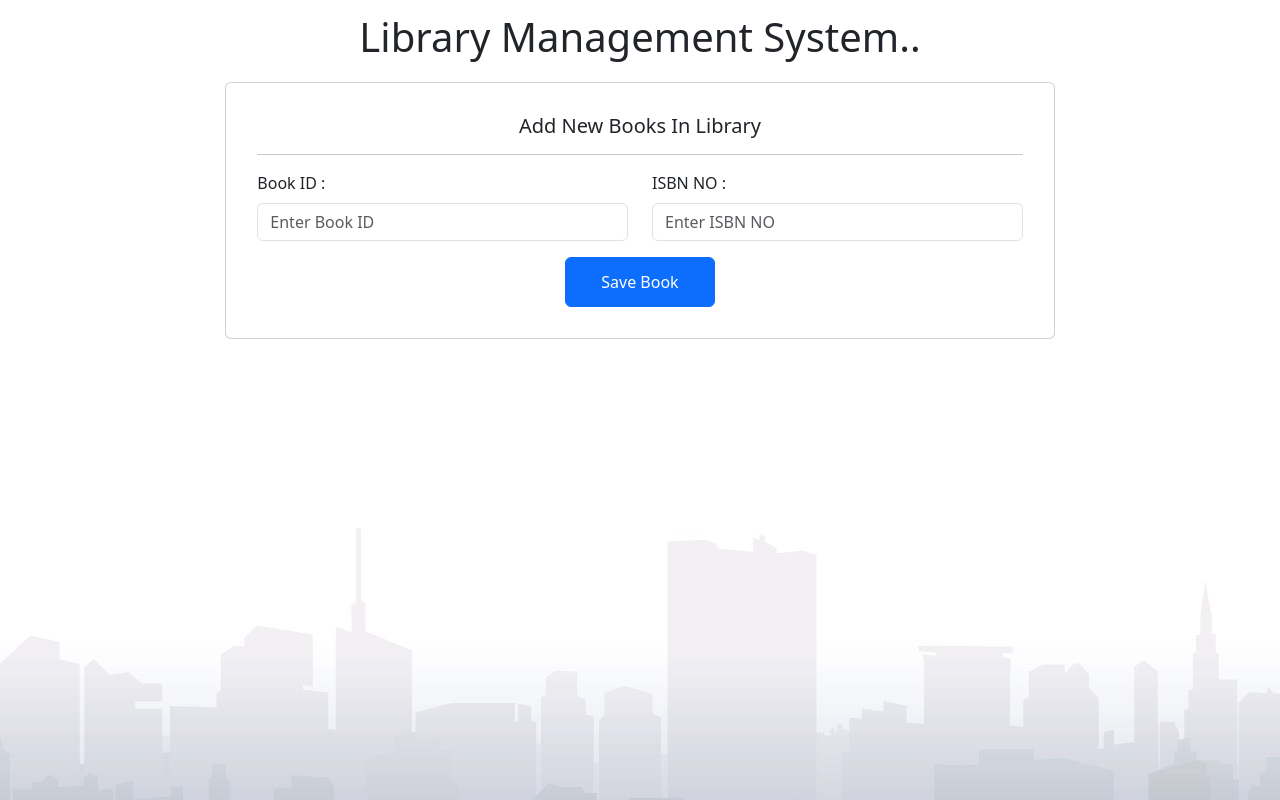
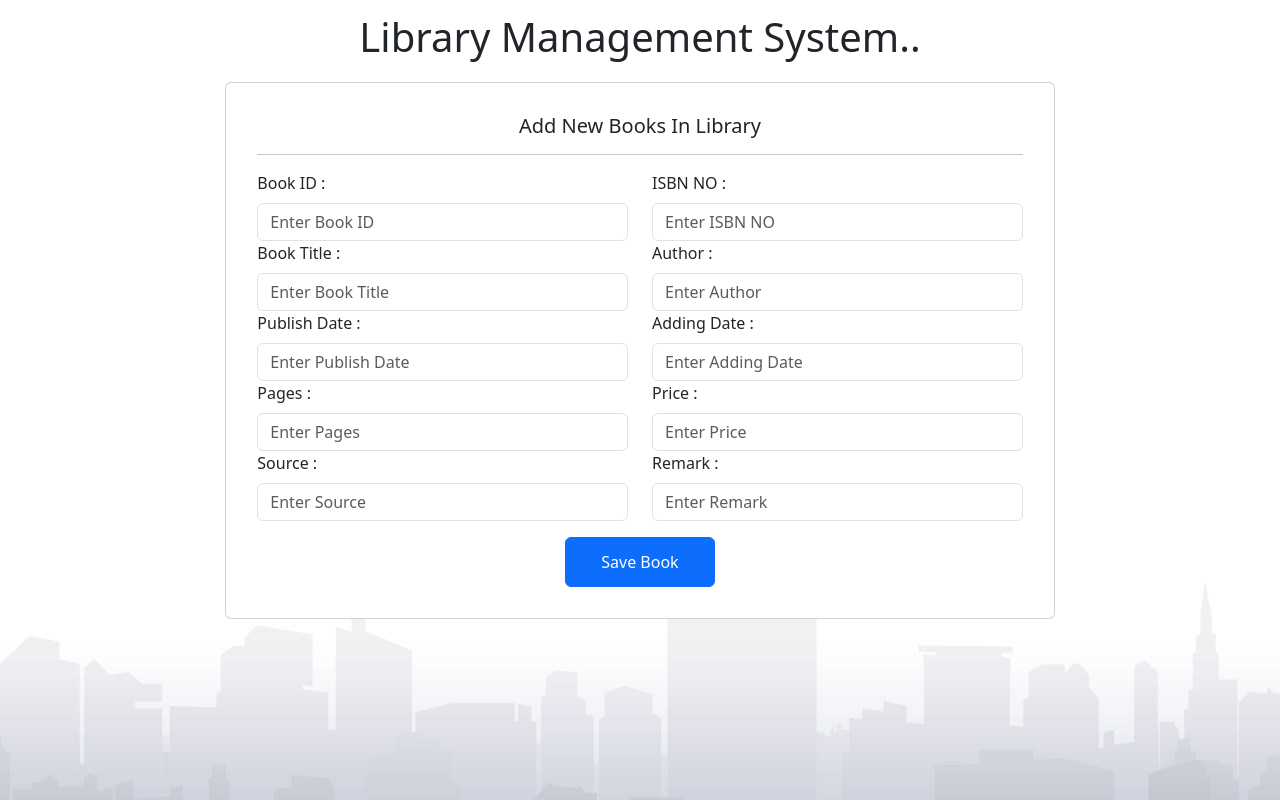
Before and after one commit to NSBM-SPM-2021/github-basics-ThamiduAnjana, a React (Create React App) app in the folder library_management_system/: page / in a window 1280 px wide. Built offline with nearby package versions, Linux system fonts and the light colour scheme.

Commit message:
Modify Add Book Form

```diff
--- a/library_management_system/src/App.js
+++ b/library_management_system/src/App.js
@@ -32,6 +32,62 @@ function App() {
                       </Form.Group>
                     </Col>
                   </Row>
+                  <Row>
+                    <Col>
+                      <Form.Group controlId="booktitle">
+                        <Form.Label>Book Title :</Form.Label>
+                        <Form.Control type="text" placeholder="Enter Book Title"></Form.Control>
+                      </Form.Group>
+                    </Col>
+                    <Col>
+                    <Form.Group controlId="author">
+                        <Form.Label>Author :</Form.Label>
+                        <Form.Control type="text" placeholder="Enter Author"></Form.Control>
+                      </Form.Group>
+                    </Col>
+                  </Row>
+                  <Row>
+                    <Col>
+                      <Form.Group controlId="publishdate">
+                        <Form.Label>Publish Date :</Form.Label>
+                        <Form.Control type="text" placeholder="Enter Publish Date"></Form.Control>
+                      </Form.Group>
+                    </Col>
+                    <Col>
+                    <Form.Group controlId="addingdate">
+                        <Form.Label>Adding Date :</Form.Label>
+                        <Form.Control type="text" placeholder="Enter Adding Date"></Form.Control>
+                      </Form.Group>
+                    </Col>
+                  </Row>
+                  <Row>
+                    <Col>
+                      <Form.Group controlId="pages">
+                        <Form.Label>Pages :</Form.Label>
+                        <Form.Control type="text" placeholder="Enter Pages"></Form.Control>
+                      </Form.Group>
+                    </Col>
+                    <Col>
+                    <Form.Group controlId="price">
+                        <Form.Label>Price :</Form.Label>
+                        <Form.Control type="text" placeholder="Enter Price"></Form.Control>
+                      </Form.Group>
+                    </Col>
+                  </Row>
+                  <Row>
+                    <Col>
+                      <Form.Group controlId="source">
+                        <Form.Label>Source :</Form.Label>
+                        <Form.Control type="text" placeholder="Enter Source"></Form.Control>
+                      </Form.Group>
+                    </Col>
+                    <Col>
+                    <Form.Group controlId="remark">
+                        <Form.Label>Remark :</Form.Label>
+                        <Form.Control type="text" placeholder="Enter Remark"></Form.Control>
+                      </Form.Group>
+                    </Col>
+                  </Row>
                 </Card.Text>
                 <div className="buttom_align_right">
                   <Button variant="primary" className="button_style">Save Book</Button>
```
